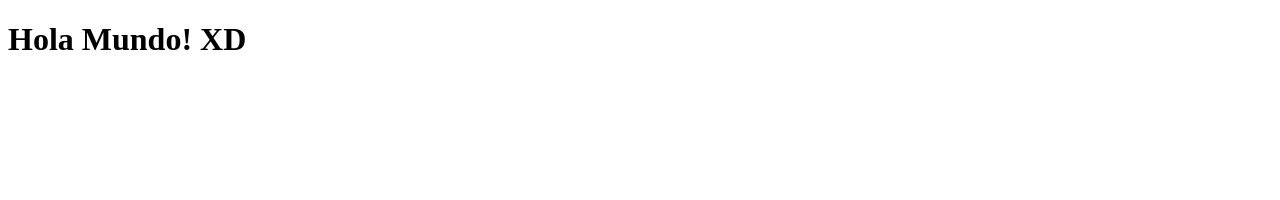
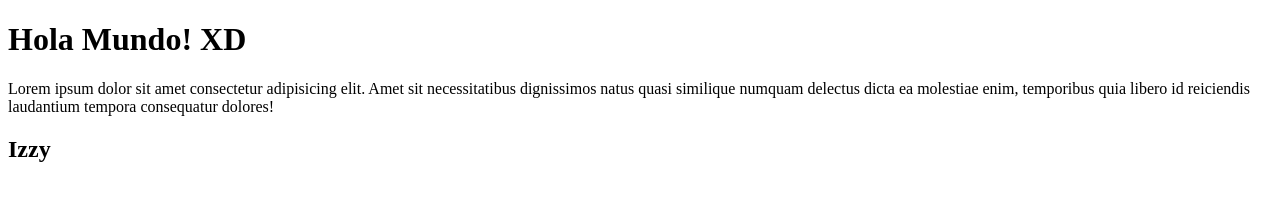
Before and after one commit to SimonKhi/Portfolio, a plain HTML site: page index.html in a window 1280 px wide. Drawn offline with Linux system fonts and the light colour scheme.

```diff
--- a/index.html
+++ b/index.html
@@ -7,5 +7,7 @@
 </head>
 <body>
     <h1>Hola Mundo! XD</h1>
+    <p>Lorem ipsum dolor sit amet consectetur adipisicing elit. Amet sit necessitatibus dignissimos natus quasi similique numquam delectus dicta ea molestiae enim, temporibus quia libero id reiciendis laudantium tempora consequatur dolores!</p>
+    <h2>Izzy</h2>
 </body>
 </html>
```
Also changed, not shown: 1 other file.
